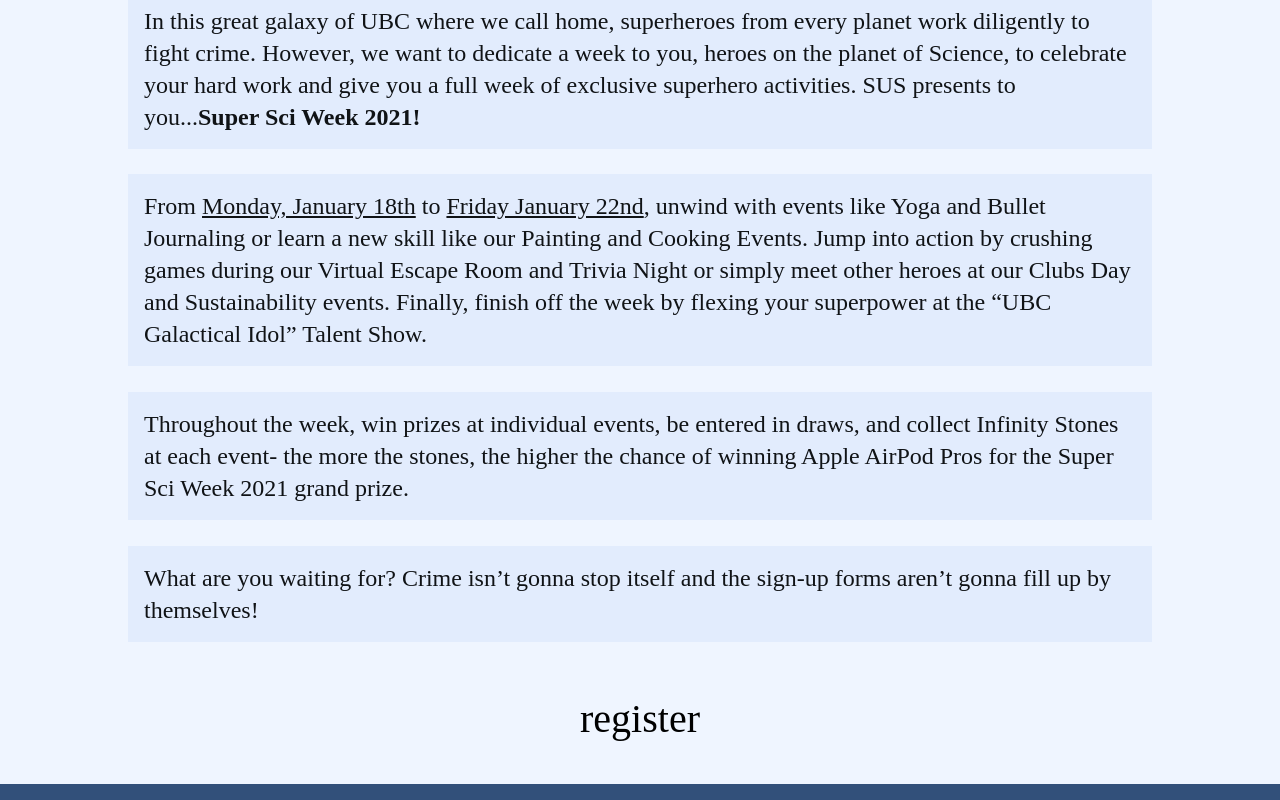
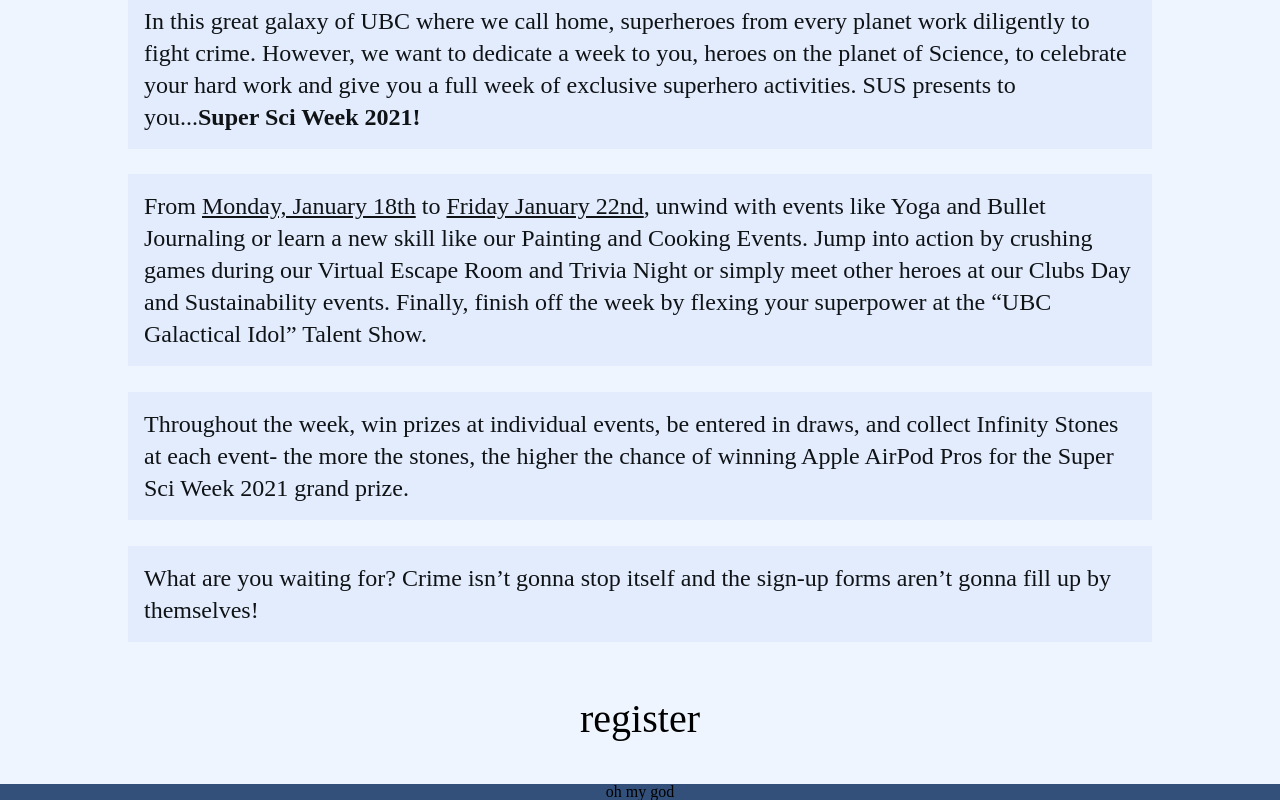
Before and after one commit to derickdr/ubcsciweek2020, a React (Create React App) app: page / in a window 1280 px wide. Shown: the part 1044-1844 px from the top of the page. Built offline with nearby package versions, Linux system fonts and the light colour scheme.

Commit message:
added complaints

```diff
--- a/src/components/EventList.js
+++ b/src/components/EventList.js
@@ -4,7 +4,7 @@ class EventList extends Component {
     render() {
         return (
             <div class='events-container'>
-
+                oh my dearest lord
             </div>
         );
     };
--- a/src/components/ScheduleDetailPage.js
+++ b/src/components/ScheduleDetailPage.js
@@ -4,7 +4,7 @@ class ScheduleDetailPage extends Component {
     render() {
         return (
             <div class='day-container'>
-
+                oh my good god
             </div>
         );
     };
--- a/src/components/ScheduleOverviewSection.js
+++ b/src/components/ScheduleOverviewSection.js
@@ -4,7 +4,7 @@ class ScheduleOverviewSection extends Component {
     render() {
         return (
             <div class='schedule-container'>
-
+                oh my god
             </div>
         );
     };
```
Also changed, not shown: 1 other file (tests, documents, lock files or other folders).
